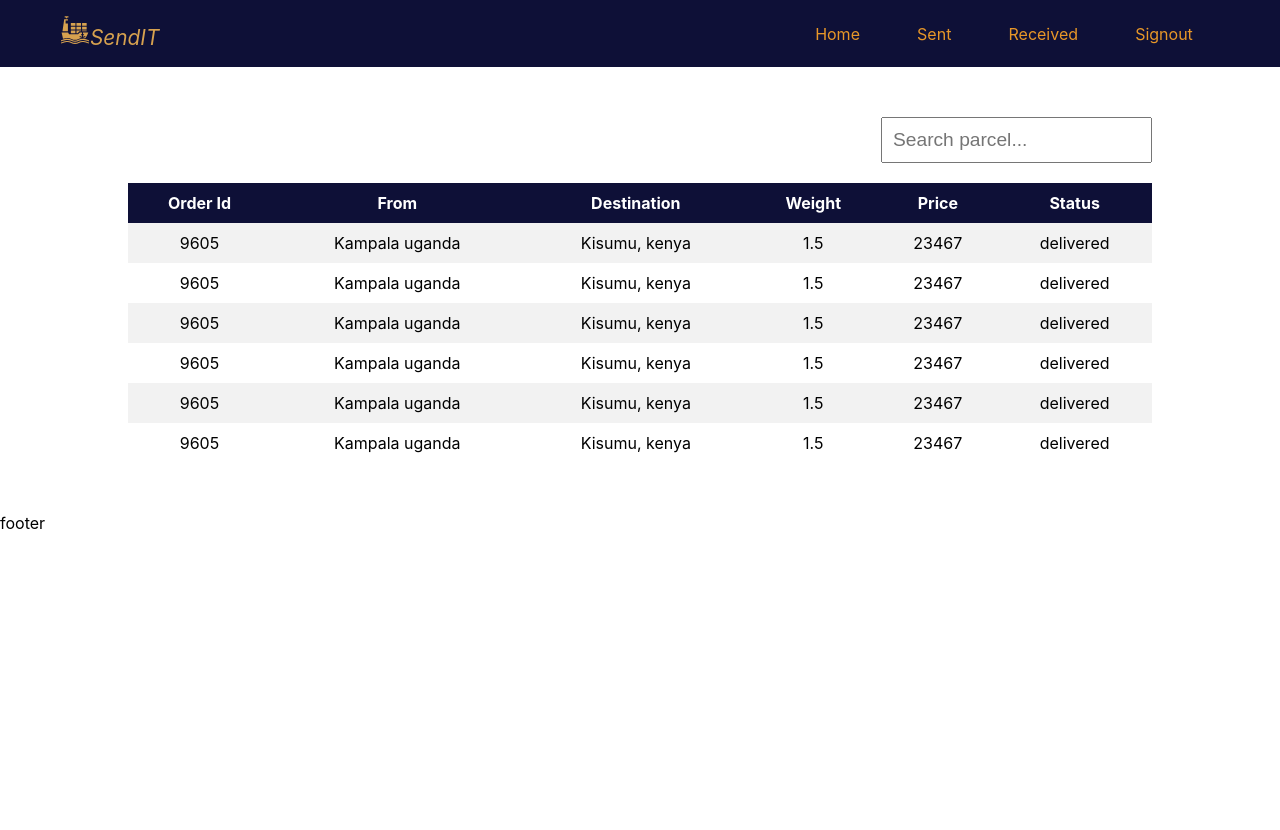
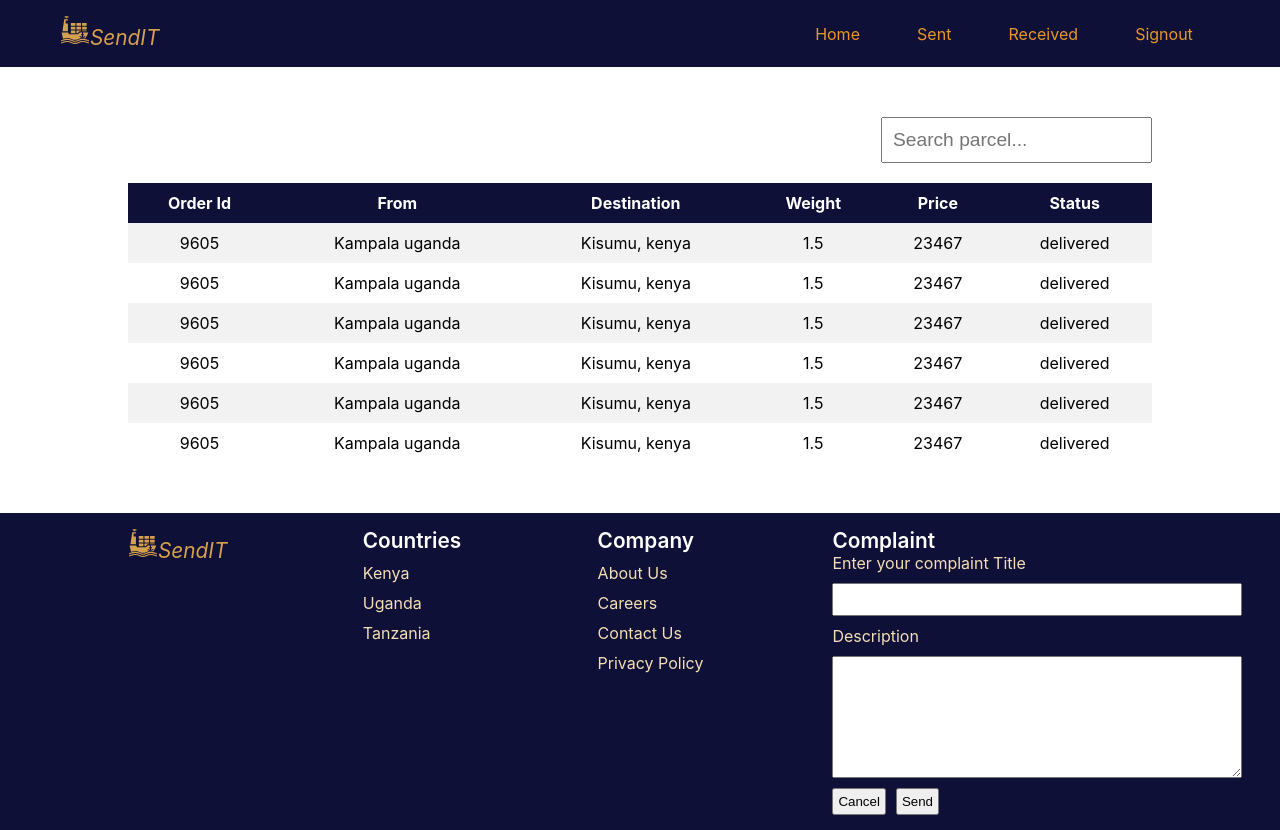
Before and after one commit to Ericawanja/sendIT, a React (Create React App) app in the folder senditui/: page /home in a window 1280 px wide. Before the commit the page ends 800 px from the top, so only its background shows below. Built offline with nearby package versions, Linux system fonts and the light colour scheme.

Commit message:
footer design

```diff
--- a/senditui/src/Components/Footer/footer.css
+++ b/senditui/src/Components/Footer/footer.css
@@ -0,0 +1,54 @@
+.footerContainer {
+  background-color: rgb(14, 16, 55);
+}
+.footerWrapper {
+  display: grid;
+  grid-template-columns: 20% 20% 20% 40%;
+  gap: 30px;
+
+  width: 80%;
+  margin: auto;
+  padding: 15px 0;
+}
+.column {
+  display: flex;
+  flex-direction: column;
+  gap: 10px;
+  color: wheat;
+}
+.columnTitle {
+  color: white;
+  font-weight: 600;
+  font-size: 1.3rem;
+}
+.complaint {
+  display: flex;
+  flex-direction: column;
+}
+.complaintForm {
+  display: flex;
+  flex-direction: column;
+  gap: 10px;
+}
+.complaintForm label {
+  color: wheat;
+}
+.complaintForm input {
+  padding: 4px;
+  font-size: 1.1rem;
+  outline: none;
+}
+
+textarea {
+  padding: 5px;
+  font-size: 1.2rem;
+  outline: none;
+}
+.complaintBtns{
+    display: flex;
+    gap: 10px;
+}
+.complaintBtns button{
+    padding: 4px;
+    cursor: pointer;
+}
--- a/senditui/src/Components/Footer/index.jsx
+++ b/senditui/src/Components/Footer/index.jsx
@@ -0,0 +1,49 @@
+import React from "react";
+import Logo from "../Common/Logo";
+import "./footer.css";
+
+function Footer() {
+  return (
+    <div className="footerContainer">
+      <div className="footerWrapper">
+        <Logo />
+
+        <div className="countries column">
+          <span className="columnTitle">Countries</span>
+          <span>Kenya</span>
+          <span>Uganda</span>
+          <span>Tanzania</span>
+        </div>
+        <div className="company column">
+          <span className="columnTitle">Company</span>
+          <span>About Us</span>
+          <span>Careers</span>
+          <span>Contact Us</span>
+          <span>Privacy Policy</span>
+        </div>
+        <div className="complaint">
+          <span className="columnTitle">Complaint</span>
+          <span className="complaintForm">
+            <label>Enter your complaint Title</label>
+            <input type="text" name="complaint" />
+
+            <label htmlFor="description">Description</label>
+            <textarea
+              name="complaint"
+              id="complaint"
+              cols="30"
+              rows="5"
+            ></textarea>
+
+            <div className="complaintBtns">
+              <button className="complaintCancel">Cancel</button>
+              <button className="complaintSend">Send</button>
+            </div>
+          </span>
+        </div>
+      </div>
+    </div>
+  );
+}
+
+export default Footer;
--- a/senditui/src/Pages/Home.jsx
+++ b/senditui/src/Pages/Home.jsx
@@ -1,4 +1,5 @@
 import React from 'react'
+import Footer from '../Components/Footer'
 import Navbar from '../Components/Navbar'
 import Orders from '../Components/Orders'
 
@@ -7,7 +8,7 @@ function Home() {
     <div>
         <Navbar/>
         <Orders/>
-        <div>footer</div>
+        <Footer/>
     </div>
   )
 }
```
